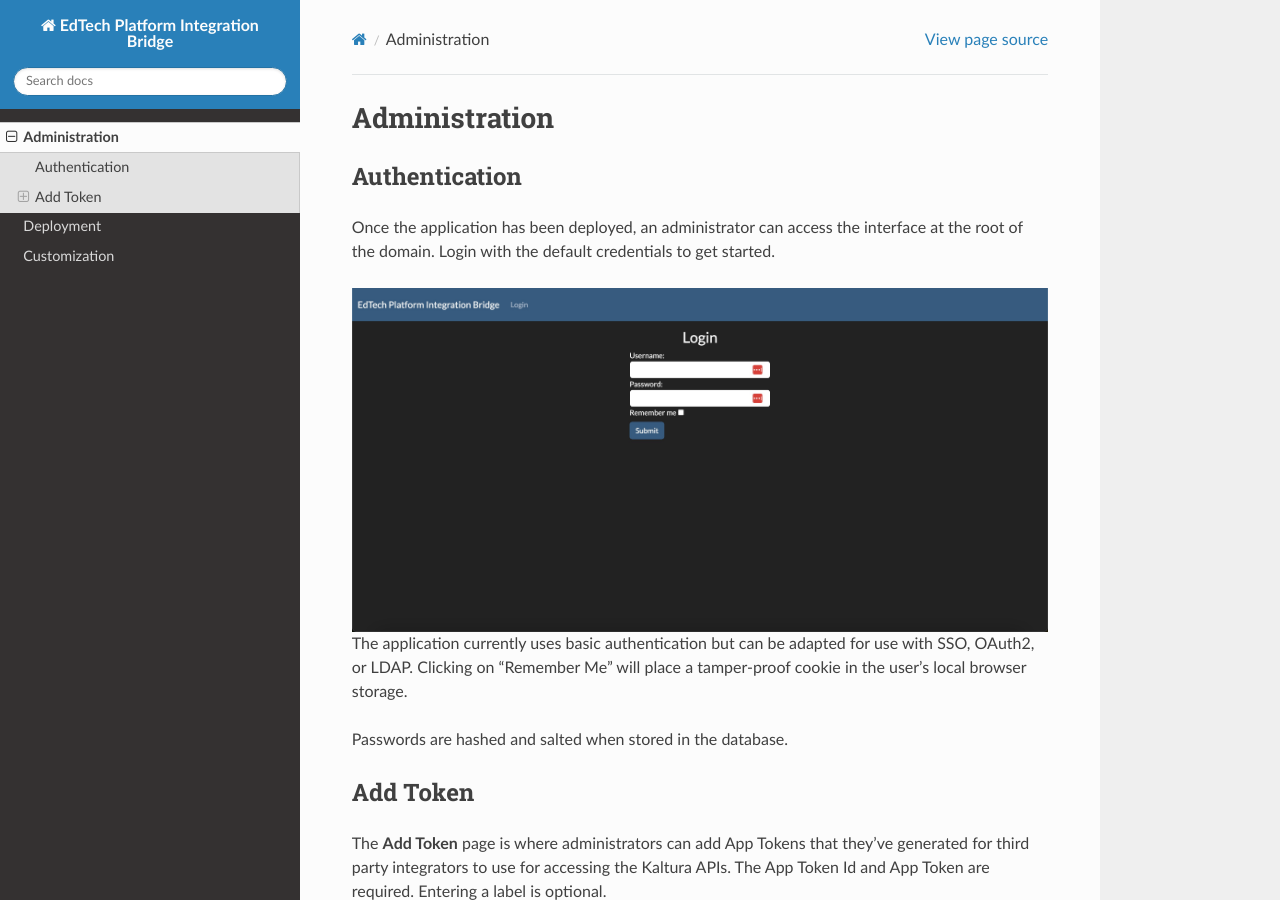
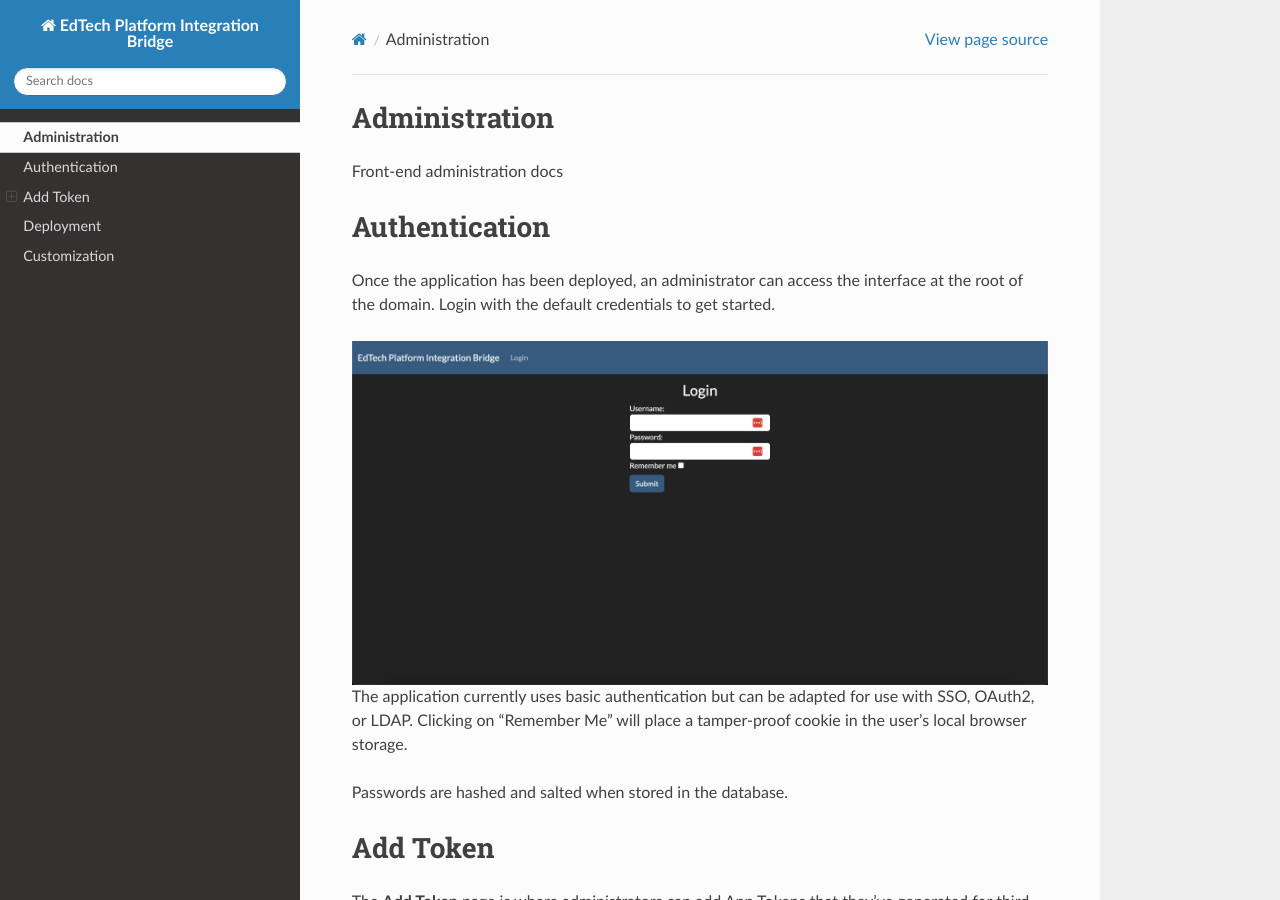
Before and after one commit to eharvey71/edtech-platform-integration-bridge, a Sphinx documentation site: the page built from docs/administration.rst, in a window 1280 px wide and 900 px high. Built offline with Sphinx 7.4.7 and the Read the Docs theme 2.0.0, drawn with Linux system fonts in a browser that asks for light colours.

Commit message:
Updating Add Token page in administration doc

```diff
--- a/README.rst
+++ b/README.rst
@@ -31,4 +31,4 @@
 * Support for LTI 1.3 / Advantage integrations. One connection, abstracting endpoints from many tools into what is needed for a single third party tool.
 * Kaltura support will become a separate module. Support for major LMSs.
 
-Visit my website: [https://www.edutechdev.com](https://www.edutechdev.com)
+Visit my website: (https://www.edutechdev.com)[https://www.edutechdev.com]
--- a/docs/administration.rst
+++ b/docs/administration.rst
@@ -3,8 +3,10 @@
 Administration
 ==============
 
+Front-end administration docs
+
 Authentication
---------------
+==============
 
 Once the application has been deployed, an administrator can access the interface at the root of the domain.
 Login with the default credentials to get started.
@@ -19,7 +21,7 @@
 Passwords are hashed and salted when stored in the database.
 
 Add Token
----------
+=========
 
 The **Add Token** page is where administrators can add App Tokens that they've generated for third party integrators to use
 for accessing the Kaltura APIs. The App Token Id and App Token are required. Entering a label is optional.
@@ -29,7 +31,7 @@
    :align: center
 
 Labels
-^^^^^^
+------
 
 A label can be used as an additional identifier for an app token and makes storage of the app token more useful.
 Currently, labels can be forced for use on the configuration page of the integration bridge.
@@ -45,7 +47,7 @@
 
 
 Pull Additional Token Info Checkbox
-^^^^^^^^^^^^^^^^^^^^^^^^^^^^^^^^^^^
+-----------------------------------
 
 This is optional but will allow an admin to pull more information from Kaltura when adding a token to the integration bridge.
 A Kaltura admin will need to generate a Kaltura Session token (KS) and populate the provided
```
